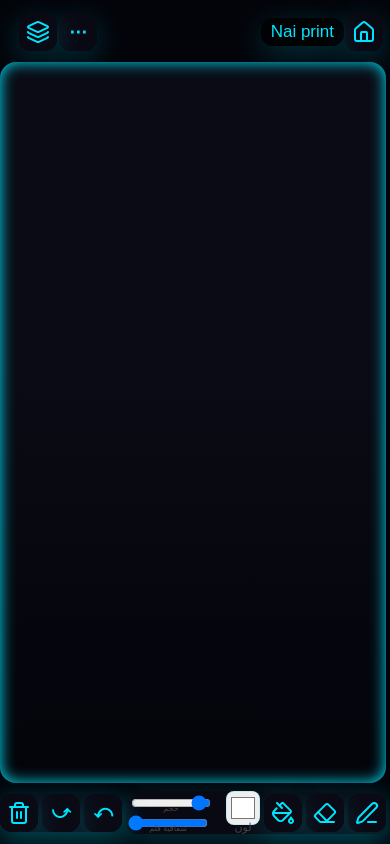
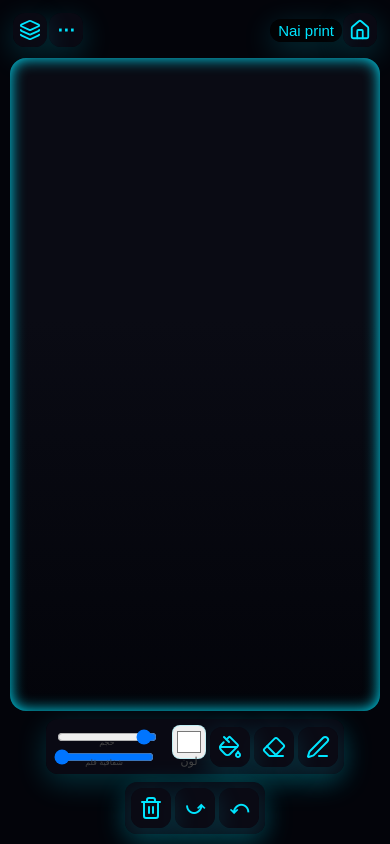
Before and after one commit to 1nai9/Nai-printt, a plain HTML site: page index.html in a window 390 px wide. Drawn offline with Linux system fonts and the light colour scheme.

Commit message:
Add files via upload

```diff
--- a/style.css
+++ b/style.css
@@ -238,3 +238,86 @@ input[type=range]{
   input[type=range]{width:80px}
   .icon-btn{width:38px;height:38px}
 }
+
+/* --------------------- */
+/*   إصلاحات الريسبونس   */
+/* --------------------- */
+
+/* جعل كل شيء داخل التوب بار مرن ومتمدد */
+.topbar {
+  flex-wrap: wrap;
+  gap: 6px;
+}
+
+/* تصغير الأزرار حسب الشاشة */
+@media (max-width: 600px) {
+  .icon-btn {
+    width: 34px;
+    height: 34px;
+  }
+  .title {
+    font-size: 15px;
+    padding: 3px 8px;
+  }
+}
+
+/* ضبط أدوات الأسفل */
+.toolbar {
+  flex-wrap: wrap;
+  gap: 8px;
+}
+
+.tools {
+  flex-wrap: wrap;
+  width: 100%;
+  justify-content: center;
+  gap: 8px;
+}
+
+/* كل بلوك أدوات ياخذ مكان مضبوط */
+.control {
+  flex-wrap: wrap;
+  padding: 6px;
+  justify-content: center;
+}
+
+/* جعل الـ range يتكيف */
+input[type=range] {
+  max-width: 100px;
+  width: 30vw;
+}
+
+/* مساحة الرسم تتمدّد تلقائيًا */
+.canvas-area {
+  min-height: 50vh;
+}
+
+/* جعل اللوحة الجانبية تعمل بكل الشاشات */
+.layers-flyout {
+  max-width: 90%;
+  right: 10px;
+}
+
+/* في الشاشات الصغيرة */
+@media (max-width: 480px) {
+  .layers-flyout {
+    width: 85%;
+    right: 7px;
+  }
+}
+
+/* === توحيد حجم وستايل أزرار القلم، الممحاة، الدلو، التراجع، التقديم، الحذف === */
+
+.control .icon-btn {
+  width: 40px !important;
+  height: 40px !important;
+  border-radius: 12px !important;
+  background: var(--control-bg) !important;
+  box-shadow: var(--shadow) !important;
+  display: inline-flex;
+  align-items: center;
+  justify-content: center;
+  border: none;
+  color: var(--accent);
+  font-size: 18px;
+}
```
